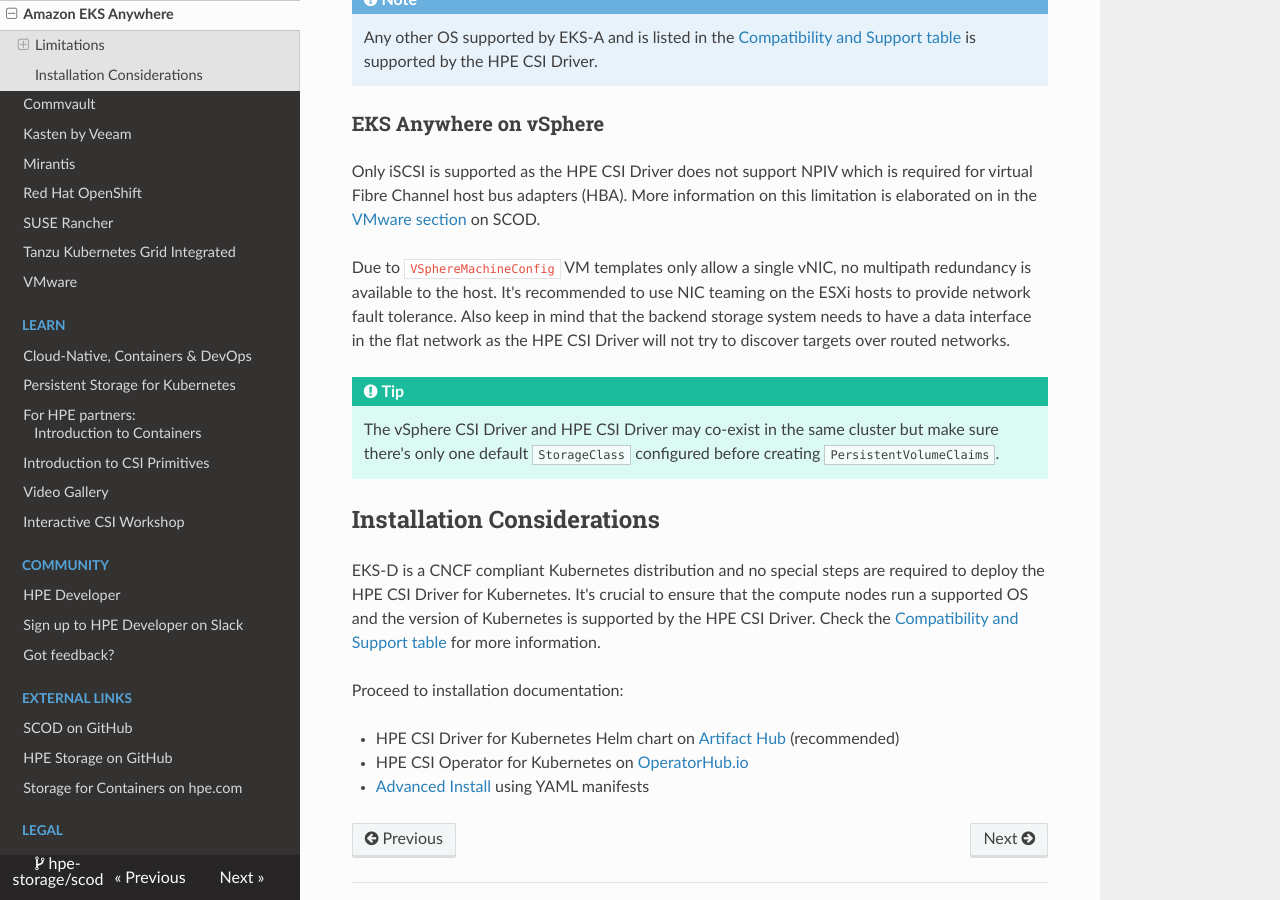
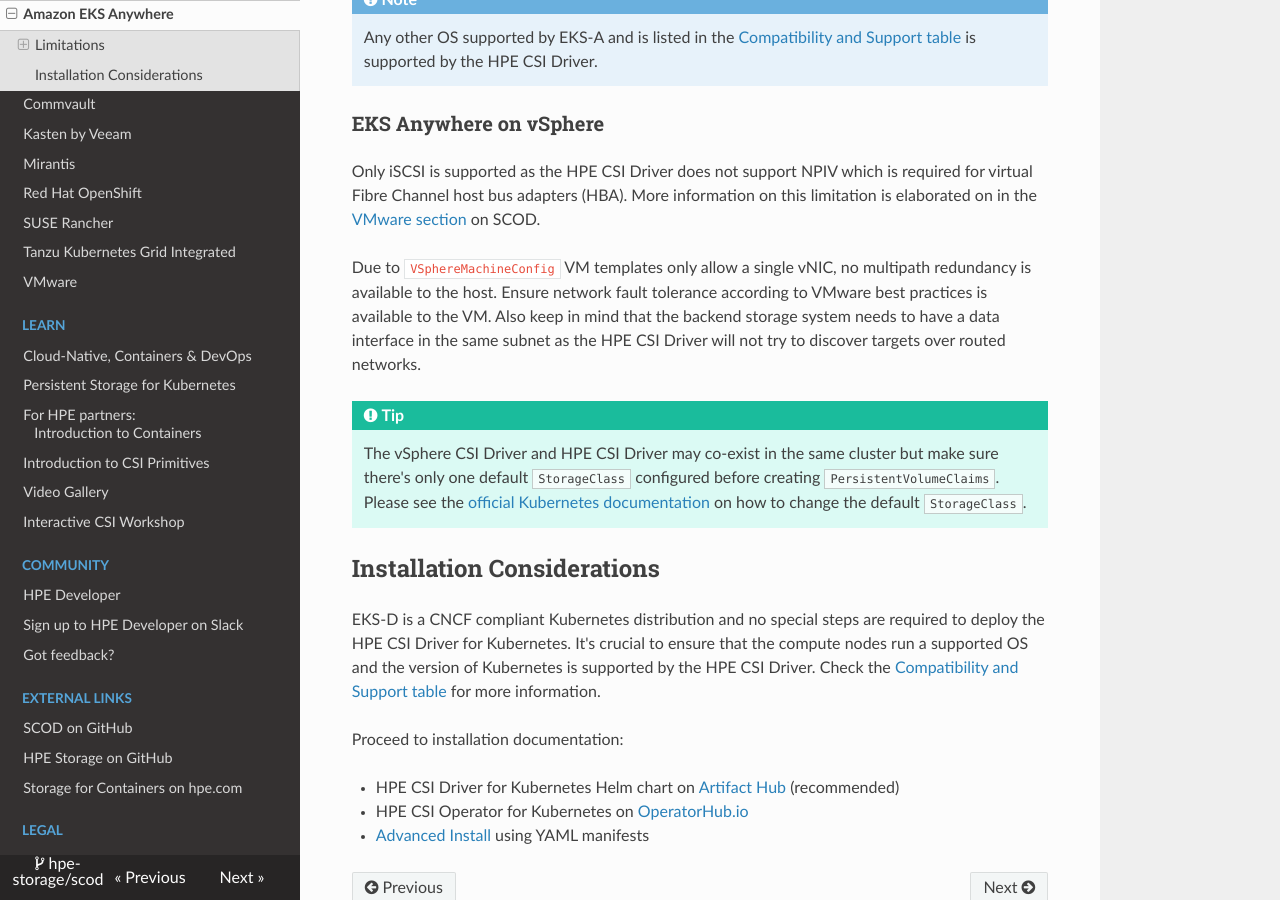
Before and after one commit to hpe-storage/scod, an MkDocs documentation site: the page built from docs/partners/amazon_eks_anywhere/index.md, in a window 1280 px wide and 900 px high, scrolled down 821 px. Built offline with MkDocs 1.6.1, drawn with Linux system fonts in a browser that asks for light colours; nearby versions of some CDN libraries.

Commit message:
Addressing comments
Signed-off-by: Michael Mattsson <michael.mattsson@gmail.com>

```diff
--- a/docs/partners/amazon_eks_anywhere/index.md
+++ b/docs/partners/amazon_eks_anywhere/index.md
@@ -22,10 +22,10 @@
 
 Only iSCSI is supported as the HPE CSI Driver does not support NPIV which is required for virtual Fibre Channel host bus adapters (HBA). More information on this limitation is elaborated on in the [VMware section](../vmware/index.md#deployment) on SCOD.
 
-Due to `VSphereMachineConfig` VM templates only allow a single vNIC, no multipath redundancy is available to the host. It's recommended to use NIC teaming on the ESXi hosts to provide network fault tolerance. Also keep in mind that the backend storage system needs to have a data interface in the flat network as the HPE CSI Driver will not try to discover targets over routed networks.
+Due to `VSphereMachineConfig` VM templates only allow a single vNIC, no multipath redundancy is available to the host. Ensure network fault tolerance according to VMware best practices is available to the VM. Also keep in mind that the backend storage system needs to have a data interface in the same subnet as the HPE CSI Driver will not try to discover targets over routed networks.
 
 !!! tip
-    The vSphere CSI Driver and HPE CSI Driver may co-exist in the same cluster but make sure there's only one default `StorageClass` configured before creating `PersistentVolumeClaims`.
+    The vSphere CSI Driver and HPE CSI Driver may co-exist in the same cluster but make sure there's only one default `StorageClass` configured before creating `PersistentVolumeClaims`. Please see the [official Kubernetes documentation](https://kubernetes.io/docs/tasks/administer-cluster/change-default-storage-class/) on how to change the default `StorageClass`.
 
 ## Installation Considerations
 
```
